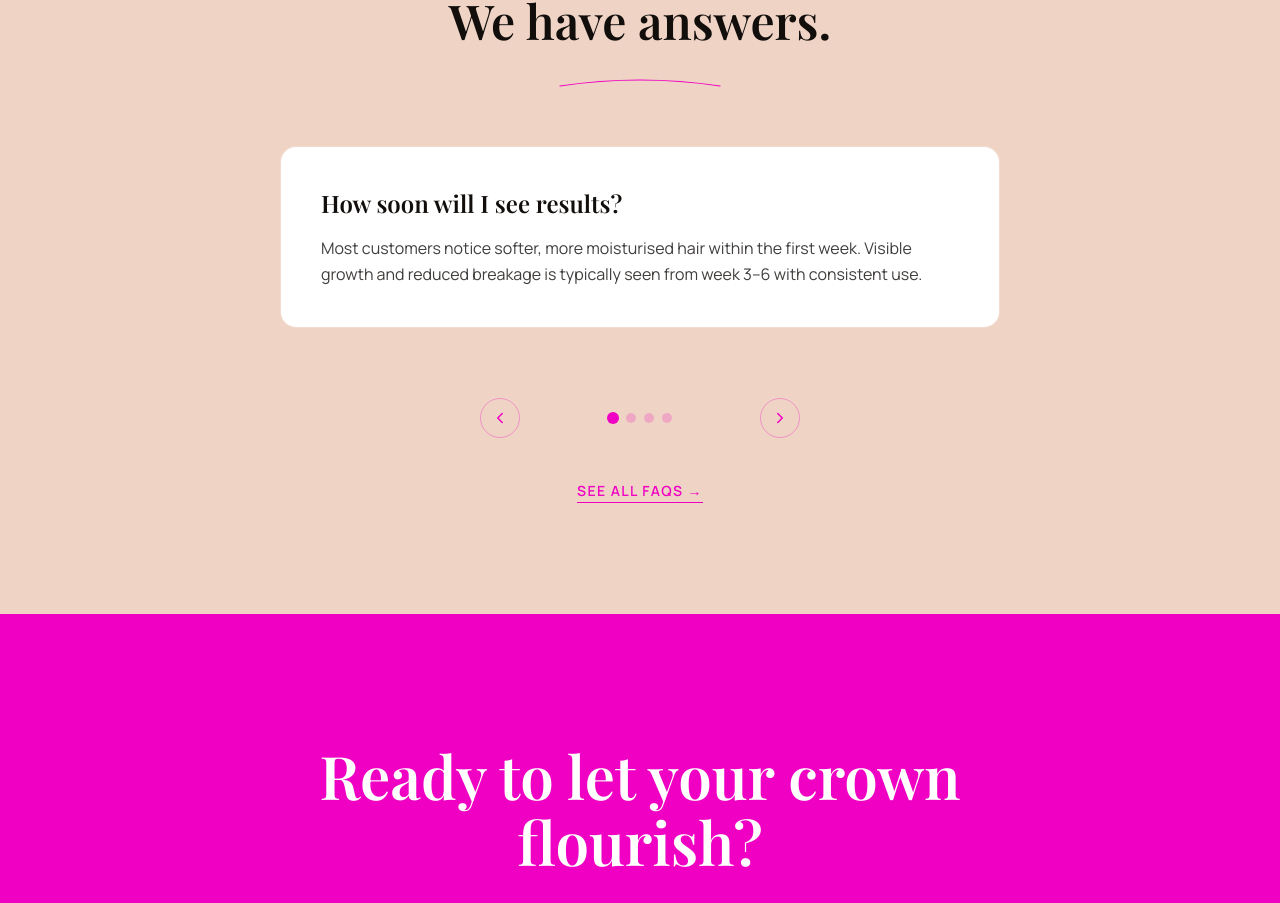
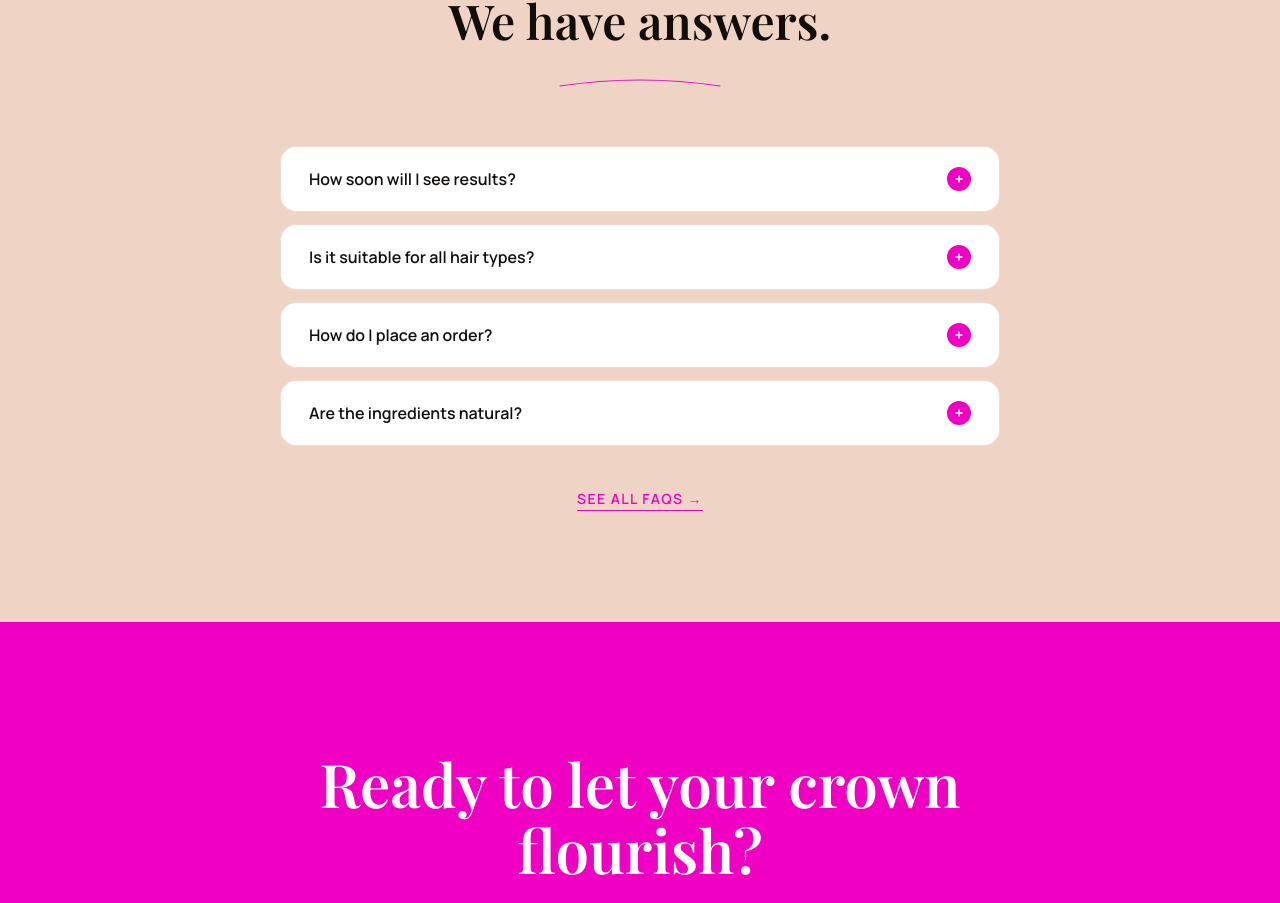
Before and after one commit to oluwaseyipd/lewas-growth-oil, a React (Vite) app: page / in a window 1280 px wide. Shown: the part 5229-6132 px from the top of the page. Built offline with nearby package versions, Linux system fonts and the light colour scheme; the HTML template or start-up script is replaced by a standard one; a web font is replaced by a local one.

Commit message:
update: implement collapsible FAQ section for improved user experience

```diff
--- a/src/pages/Home.tsx
+++ b/src/pages/Home.tsx
@@ -74,16 +74,8 @@ function Stars({ count }: { count: number }) {
 }
 
 export default function Home() {
-  const [currentFaqIndex, setCurrentFaqIndex] = useState<number>(0)
+    const [openFaq, setOpenFaq] = useState<number | null>(null)
   const [currentTestimonialIndex, setCurrentTestimonialIndex] = useState<number>(0)
-
-  const handlePrev = () => {
-    setCurrentFaqIndex((prev) => (prev === 0 ? faqs.length - 1 : prev - 1))
-  }
-
-  const handleNext = () => {
-    setCurrentFaqIndex((prev) => (prev === faqs.length - 1 ? 0 : prev + 1))
-  }
 
   const handlePrevTestimonial = () => {
     setCurrentTestimonialIndex((prev) => (prev === 0 ? TESTIMONIES.length - 1 : prev - 1))
@@ -392,58 +384,37 @@ export default function Home() {
             <HaloArc color="#EF00C2" className="mt-6" />
           </div>
 
-          <div className="relative overflow-hidden" style={{ minHeight: '220px' }}>
+          <div className="space-y-3">
+            {faqs.map((faq, i) => (
               <div
-              key={currentFaqIndex}
-              className="rounded-2xl p-8 md:p-10 animate-slide-in"
+                key={i}
+                className="rounded-2xl overflow-hidden"
                 style={{ backgroundColor: '#FFFFFF', border: '1px solid rgba(239,211,197,0.8)' }}
               >
-              <h3 className="font-display text-xl md:text-2xl font-semibold mb-4" style={{ color: '#110E0C' }}>
-                {faqs[currentFaqIndex].q}
-              </h3>
-              <p className="font-body text-base leading-relaxed" style={{ color: '#110E0C', opacity: 0.8 }}>
-                {faqs[currentFaqIndex].a}
-              </p>
+                <button
+                  className="w-full flex justify-between items-start gap-4 px-7 py-5 text-left"
+                  onClick={() => setOpenFaq(openFaq === i ? null : i)}
+                >
+                  <span className="font-body font-semibold text-base" style={{ color: '#110E0C' }}>{faq.q}</span>
+                  <span
+                    className="flex-shrink-0 w-6 h-6 rounded-full flex items-center justify-center transition-transform duration-300"
+                    style={{
+                      backgroundColor: '#EF00C2',
+                      transform: openFaq === i ? 'rotate(45deg)' : 'none',
+                    }}
+                  >
+                    <svg width="10" height="10" viewBox="0 0 10 10" fill="white">
+                      <path d="M5 2v6M2 5h6" stroke="white" strokeWidth="1.5" strokeLinecap="round"/>
+                    </svg>
+                  </span>
+                </button>
+                {openFaq === i && (
+                  <div className="px-7 pb-6">
+                    <p className="font-body text-sm leading-relaxed" style={{ color: '#110E0C', opacity: 0.75 }}>{faq.a}</p>
                   </div>
+                )}
               </div>
-
-          <div className="flex items-center justify-between mt-8 max-w-xs mx-auto">
-            <button
-              onClick={handlePrev}
-              className="w-10 h-10 rounded-full border flex items-center justify-center transition-all hover:bg-white hover:scale-105 active:scale-95 cursor-pointer"
-              style={{ borderColor: 'rgba(239,0,194,0.3)', color: '#EF00C2' }}
-              aria-label="Previous question"
-            >
-              <svg width="18" height="18" viewBox="0 0 24 24" fill="none" stroke="currentColor" strokeWidth="2">
-                <path d="M15 18l-6-6 6-6" strokeLinecap="round" strokeLinejoin="round" />
-              </svg>
-            </button>
-
-            <div className="flex gap-2">
-              {faqs.map((_, index) => (
-                <button
-                  key={index}
-                  onClick={() => setCurrentFaqIndex(index)}
-                  className="w-2.5 h-2.5 rounded-full transition-all duration-300 cursor-pointer"
-                  style={{
-                    backgroundColor: currentFaqIndex === index ? '#EF00C2' : 'rgba(239,0,194,0.2)',
-                    transform: currentFaqIndex === index ? 'scale(1.2)' : 'scale(1)',
-                  }}
-                  aria-label={`Go to question ${index + 1}`}
-                />
             ))}
-            </div>
-
-            <button
-              onClick={handleNext}
-              className="w-10 h-10 rounded-full border flex items-center justify-center transition-all hover:bg-white hover:scale-105 active:scale-95 cursor-pointer"
-              style={{ borderColor: 'rgba(239,0,194,0.3)', color: '#EF00C2' }}
-              aria-label="Next question"
-            >
-              <svg width="18" height="18" viewBox="0 0 24 24" fill="none" stroke="currentColor" strokeWidth="2">
-                <path d="M9 18l6-6-6-6" strokeLinecap="round" strokeLinejoin="round" />
-              </svg>
-            </button>
           </div>
 
           <div className="text-center mt-10">
```
Lines whose indentation alone changed are shown as unchanged.
